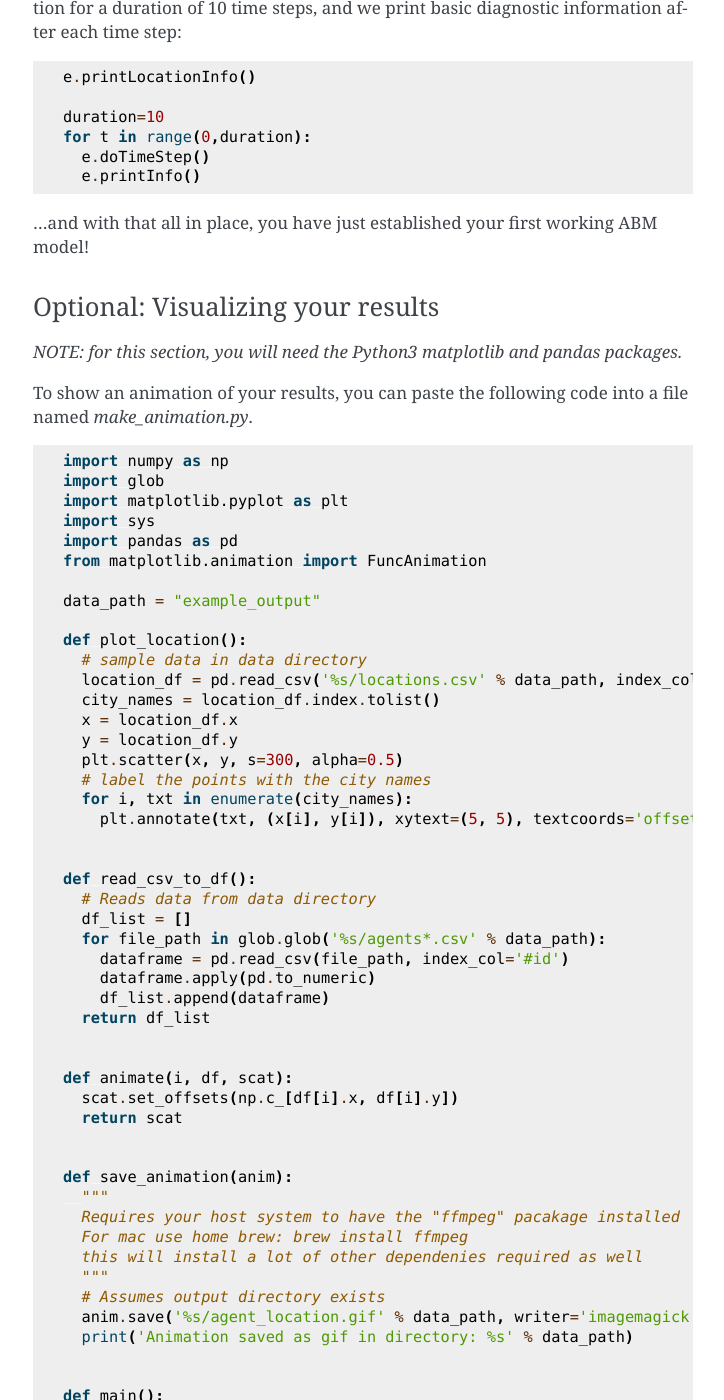
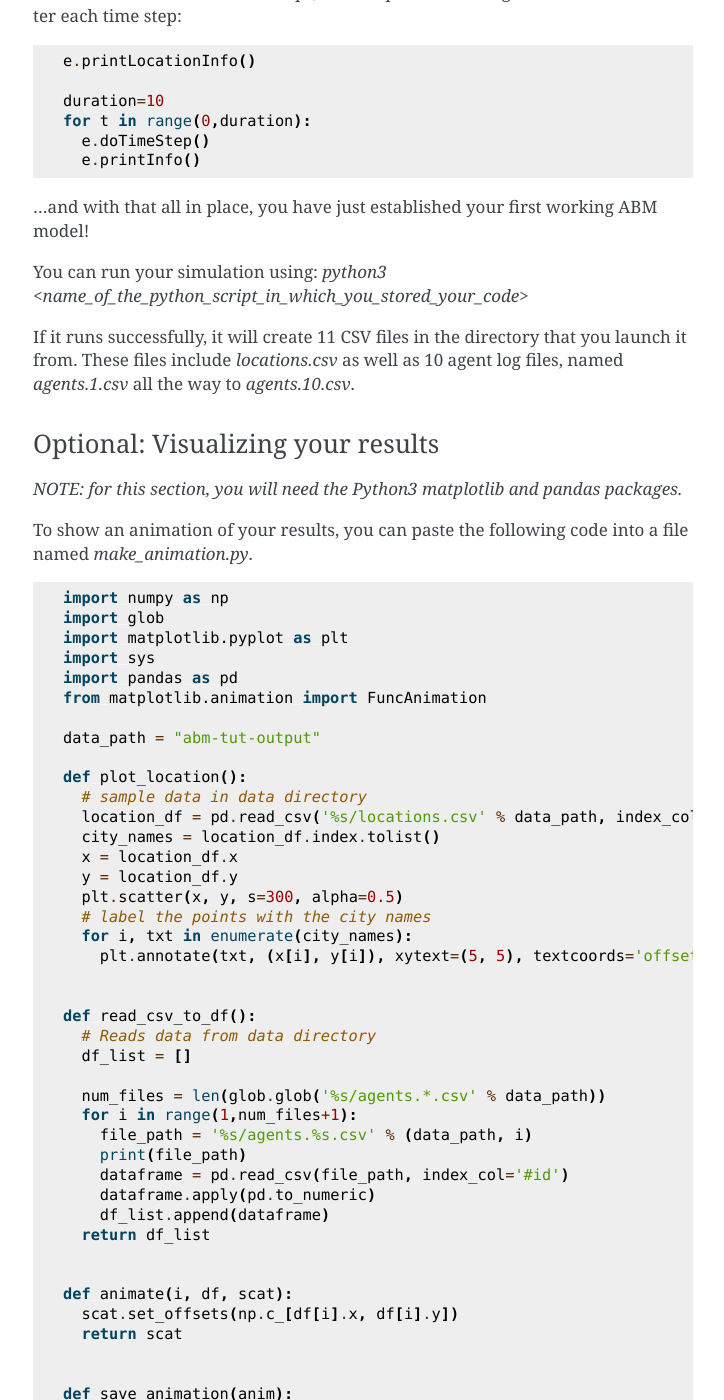
Before and after one commit to djgroen/student-resources, a Sphinx documentation site: the page built from docs/python-abm.rst, in a window 1280 px wide and 1400 px high, scrolled down 9365 px. Shown: the whole window, without its empty margins (387-1111 px from the left). Built offline with Sphinx 7.4.7, drawn with Linux system fonts in a browser that asks for light colours; some of the changed text lies outside the part shown.

Commit message:
Update python-abm.rst

```diff
--- a/docs/python-abm.rst
+++ b/docs/python-abm.rst
@@ -46,9 +46,9 @@
 
 In general there are two widespread basic approaches to ABM. One is network-based, where each location is an agent, and the location agents are interlinked using path agents. A second approach is geographically pixelated, where a region is subdivided into square areas, and the location of agents is indicated by the respective coordinates of the corresponding square areas. It is possible to use a network-based model to approximate a geographically pixelated model, by placing all locations on Carthesian coordinates.
 
--------------------
+===================
 The simulation code
--------------------
+===================
 
 What follows is a step-by-step explanation how you can use Python3 to build an agent-based simulation code. The code works as is, but as part of this tutorial you will be given the opportunity to change some of its features, so that you can make it suit your personal needs.
 
@@ -58,9 +58,9 @@
 
 In this tutorial we use very few dependencies for the main simulation code, but the random library is an essential one, as agent-based simulations strongly rely on randomizers. We do require a few more dependencies for visualizing results, namely matplotlib, pandas, and ffmpeg for storing animations.
 
-------------------------
+========================
 Defining a single person
-------------------------
+========================
 
 We first start by defining a simple class which describes a person. Let's name
 this class "Person", so that we could choose to reuse the class for other
@@ -410,6 +410,11 @@
 ...and with that all in place, you have just established your first working ABM
 model!
 
+You can run your simulation using:
+`python3 <name_of_the_python_script_in_which_you_stored_your_code>`
+
+If it runs successfully, it will create 11 CSV files in the directory that you launch it from. These files include `locations.csv` as well as 10 agent log files, named `agents.1.csv` all the way to `agents.10.csv`.
+
 ==================================
 Optional: Visualizing your results
 ==================================
@@ -425,7 +430,7 @@
   import pandas as pd
   from matplotlib.animation import FuncAnimation
 
-  data_path = "example_output"
+  data_path = "abm-tut-output"
 
   def plot_location():
     # sample data in data directory
@@ -442,7 +447,11 @@
   def read_csv_to_df():
     # Reads data from data directory
     df_list = []
-    for file_path in glob.glob('%s/agents*.csv' % data_path):
+
+    num_files = len(glob.glob('%s/agents.*.csv' % data_path))
+    for i in range(1,num_files+1):
+      file_path = '%s/agents.%s.csv' % (data_path, i)
+      print(file_path)
       dataframe = pd.read_csv(file_path, index_col='#id')
       dataframe.apply(pd.to_numeric)
       df_list.append(dataframe)
@@ -462,12 +471,13 @@
     """
     # Assumes output directory exists
     anim.save('%s/agent_location.gif' % data_path, writer='imagemagick')
-    print('Animation saved as gif in directory: %s' % data_path)
+    print('Animation saved in output directory')
 
 
   def main():
 
     if len(sys.argv)>1:
+      global data_path
       data_path = sys.argv[1]
 
     fig, ax = plt.subplots(figsize=(5, 3))
@@ -482,13 +492,14 @@
     dataframe_list = read_csv_to_df()
     # time between frames can be changed by adjusting the interval param which is in milliseconds
     anim = FuncAnimation(
-        fig, animate, interval=1000, frames=range(num_files), fargs=(dataframe_list, scat))
+      fig, animate, interval=1000, frames=range(num_files), fargs=(dataframe_list, scat))
 
     plt.draw()
     # shows the output on screen
     plt.show()
     # uncomment line below to save as mp4 video file
-    save_animation(anim)
+    # save_animation(anim)
+
 
   if __name__ == "__main__":
     main()
```
Also changed, not shown: other parts of docs/python-abm.rst (+3 -3 lines).
